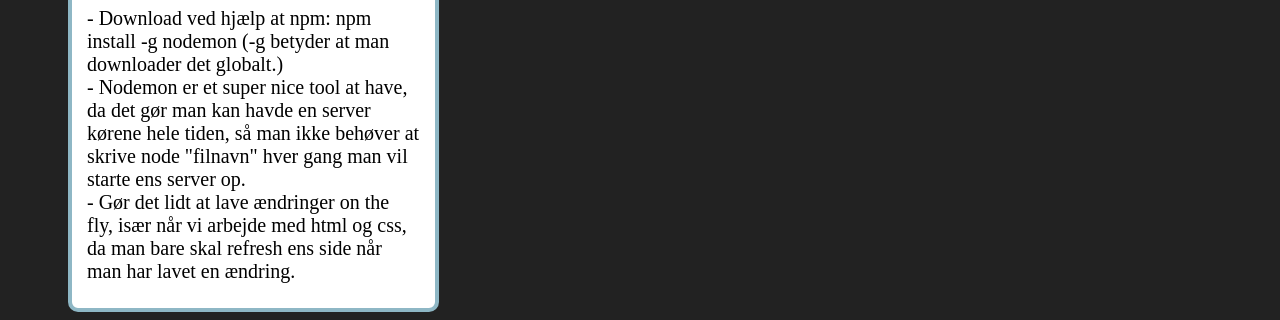
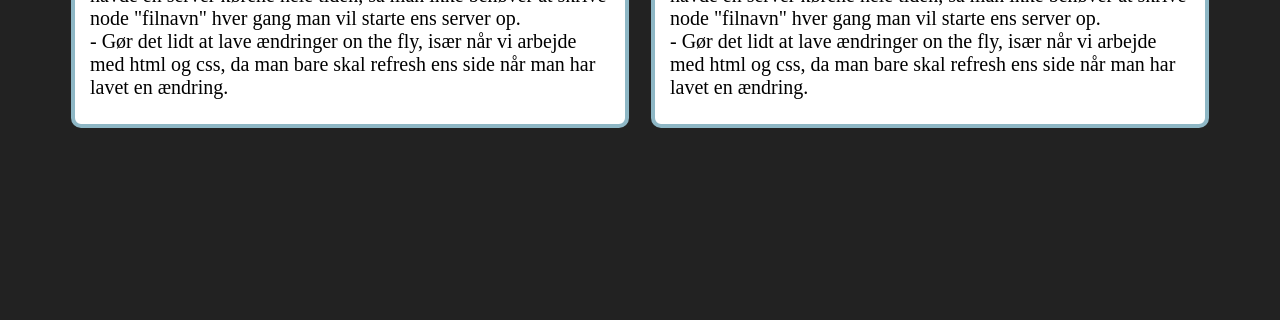
Before and after one commit to ThomasSimonsen20/node-js-class, a website: page 3._Mandatory_1/public/tools/tools.html in a window 1280 px wide. Shown: the part 508-828 px from the top of the page. After the commit the page ends 800 px from the top, so only its background shows below. Drawn offline with Linux system fonts and the light colour scheme.

Commit message:
bunch of stuff

```diff
--- a/3._Mandatory_1/public/tools/tools.css
+++ b/3._Mandatory_1/public/tools/tools.css
@@ -1,17 +1,18 @@
 
 .container {
     display: grid;
-    grid-template-columns: 1fr 1fr 1fr;
+    grid-template-columns: 1fr 1fr;
     gap: 1rem;
     grid-template-rows: 1fr 1fr;
     margin-left: 60px;
     margin-right: 60px;
+    justify-items: center;
 }
 
 .informationContainer {
     display: flex;
     flex-direction: column;
-    /*width: 415px;*/
+    width: 65vh;
     border: #8EB7C5 4px solid;
     border-radius: 10px;
     padding: 5px 15px 5px 15px;
```
